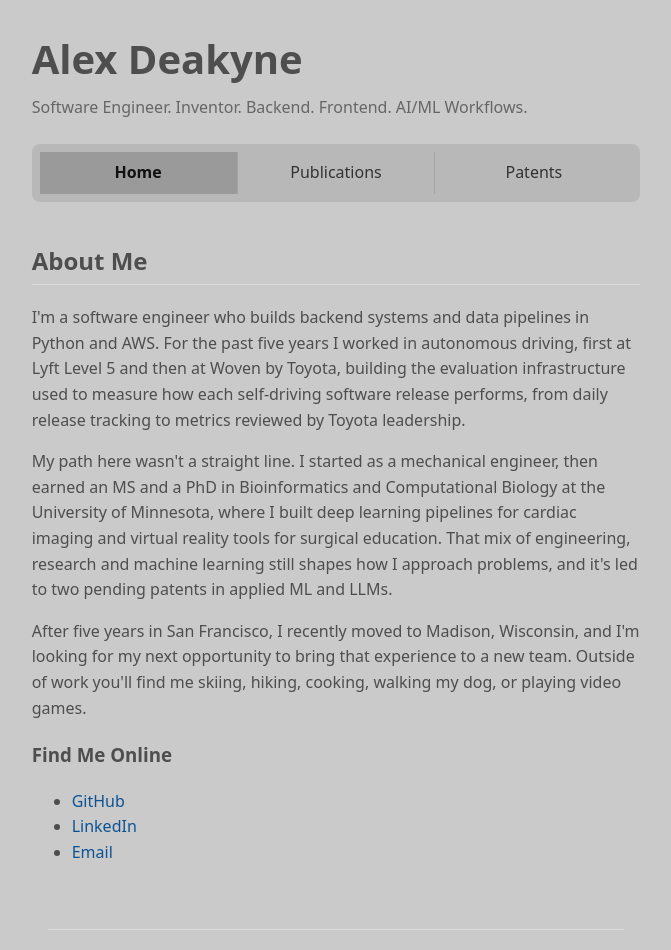
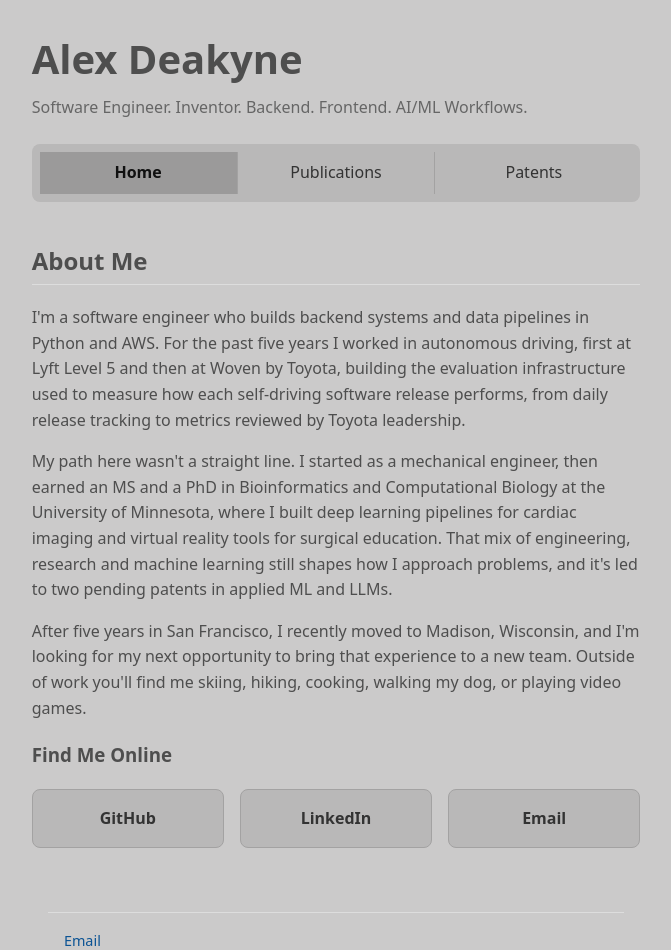
Before and after one commit to adeakyne/alexdeakyne-dev, a React (Vite) app: page / in a window 1280 px wide. Shown: the top 950 px of the page, without its empty margins (304-975 px from the left). Built offline with nearby package versions, Linux system fonts and the light colour scheme.

Commit message:
update links style

```diff
--- a/src/components/Home.tsx
+++ b/src/components/Home.tsx
@@ -6,7 +6,7 @@ function HomePage () {
                 <p>My path here wasn't a straight line. I started as a mechanical engineer, then earned an MS and a PhD in Bioinformatics and Computational Biology at the University of Minnesota, where I built deep learning pipelines for cardiac imaging and virtual reality tools for surgical education. That mix of engineering, research and machine learning still shapes how I approach problems, and it's led to two pending patents in applied ML and LLMs.</p>
                 <p>After five years in San Francisco, I recently moved to Madison, Wisconsin, and I'm looking for my next opportunity to bring that experience to a new team. Outside of work you'll find me skiing, hiking, cooking, walking my dog, or playing video games.</p>
             <h3>Find Me Online</h3>
-                <ul>
+                <ul className="link-cards">
                     <li>
                         <a href="https://github.com/adeakyne" target="_blank" rel="noopener noreferrer">
                             GitHub
--- a/src/index.css
+++ b/src/index.css
@@ -96,6 +96,38 @@ nav a.active {
     font-weight: 600;           /* semi-bold, so it stands out beyond color alone */
 }
 
+/* The list becomes a row of equal blocks */
+.link-cards {
+    display: flex;              /* items side by side */
+    gap: 1rem;                  /* space between the blocks */
+    list-style: none;           /* remove the bullet points */
+    padding: 0;                 /* remove the list's default left indent */
+    margin: 1rem 0;
+}
+
+/* Each list item takes an equal share of the row */
+.link-cards li {
+    flex: 1;
+}
+
+/* The clickable block itself */
+.link-cards a {
+    display: block;             /* make the WHOLE box clickable, not just the text */
+    text-align: center;
+    padding: 1rem;
+    background: #b9b8b8;        /* same gray as the nav bar */
+    border: 1px solid #a3a2a2;  /* same as the nav's dividers */
+    border-radius: 8px;
+    color: #333333;
+    font-weight: 600;
+    text-decoration: none;
+}
+
+.link-cards a:hover {
+    background: #aaa9a9;        /* same hover gray as the nav */
+    text-decoration: none;
+}
+
 /* === Use user preferred color scheme === */
 @media (prefers-color-scheme: dark) {
     body {
@@ -140,4 +172,14 @@ nav a.active {
         background: #3d3d3d;    /* clearly lighter than the dark bar */
         color: #ffffff;
     }
+
+    .link-cards a {
+        background: #1e1e1e;    /* same as the dark nav bar */
+        border-color: #3a3a3a;
+        color: #e0e0e0;
+    }
+
+    .link-cards a:hover {
+        background: #333333;
+    }
 }
```
